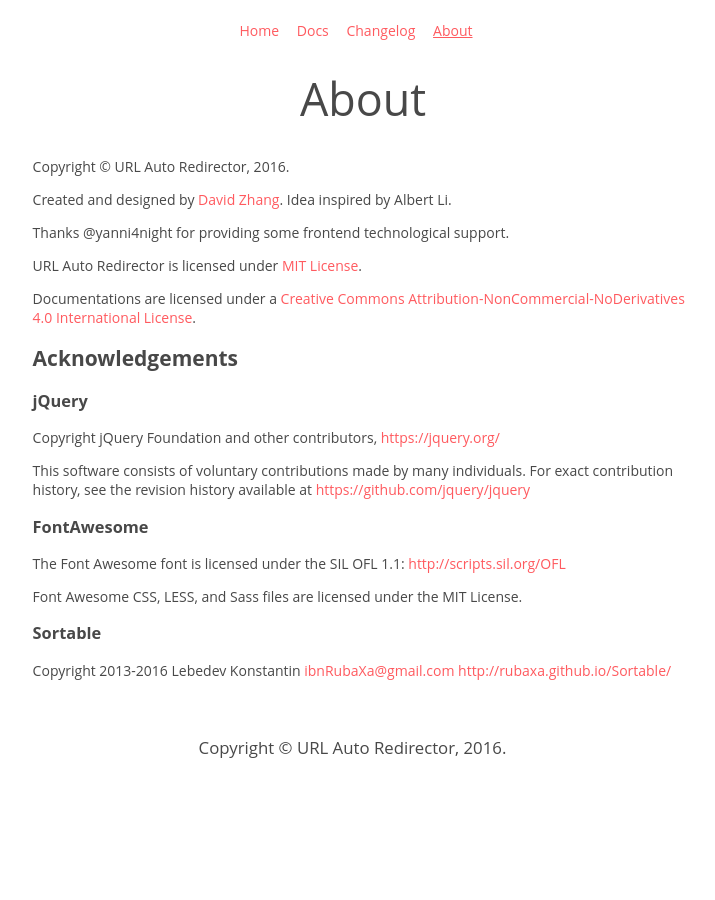
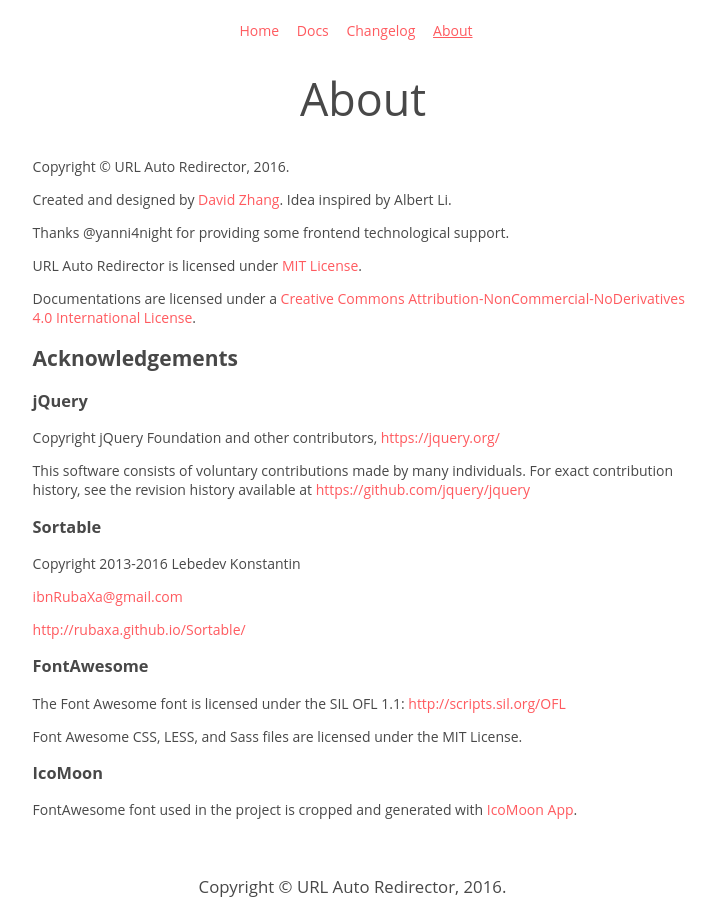
Before and after one commit to URLAutoRedirector/urlautoredirector.github.io, a Jekyll site: the page built from _docs/about.md, in a window 1280 px wide. Shown: the whole page, without its empty margins (277-992 px from the left). Built offline with Jekyll 4.4.1, drawn with Linux system fonts in a browser that asks for light colours.

Commit message:
Add IcoMoon to acknowledgement

```diff
--- a/_docs/about.md
+++ b/_docs/about.md
@@ -22,12 +22,20 @@
 
 This software consists of voluntary contributions made by many individuals. For exact contribution history, see the revision history available at <https://github.com/jquery/jquery>
 
+### Sortable
+
+Copyright 2013-2016 Lebedev Konstantin
+
+<ibnRubaXa@gmail.com>
+
+<http://rubaxa.github.io/Sortable/>
+
 ### FontAwesome
 
 The Font Awesome font is licensed under the SIL OFL 1.1: <http://scripts.sil.org/OFL>
 
 Font Awesome CSS, LESS, and Sass files are licensed under the MIT License.
 
-### Sortable
+### IcoMoon
 
-Copyright 2013-2016 Lebedev Konstantin <ibnRubaXa@gmail.com> <http://rubaxa.github.io/Sortable/>
+FontAwesome font used in the project is cropped and generated with [IcoMoon App](https://icomoon.io/app/).
```
